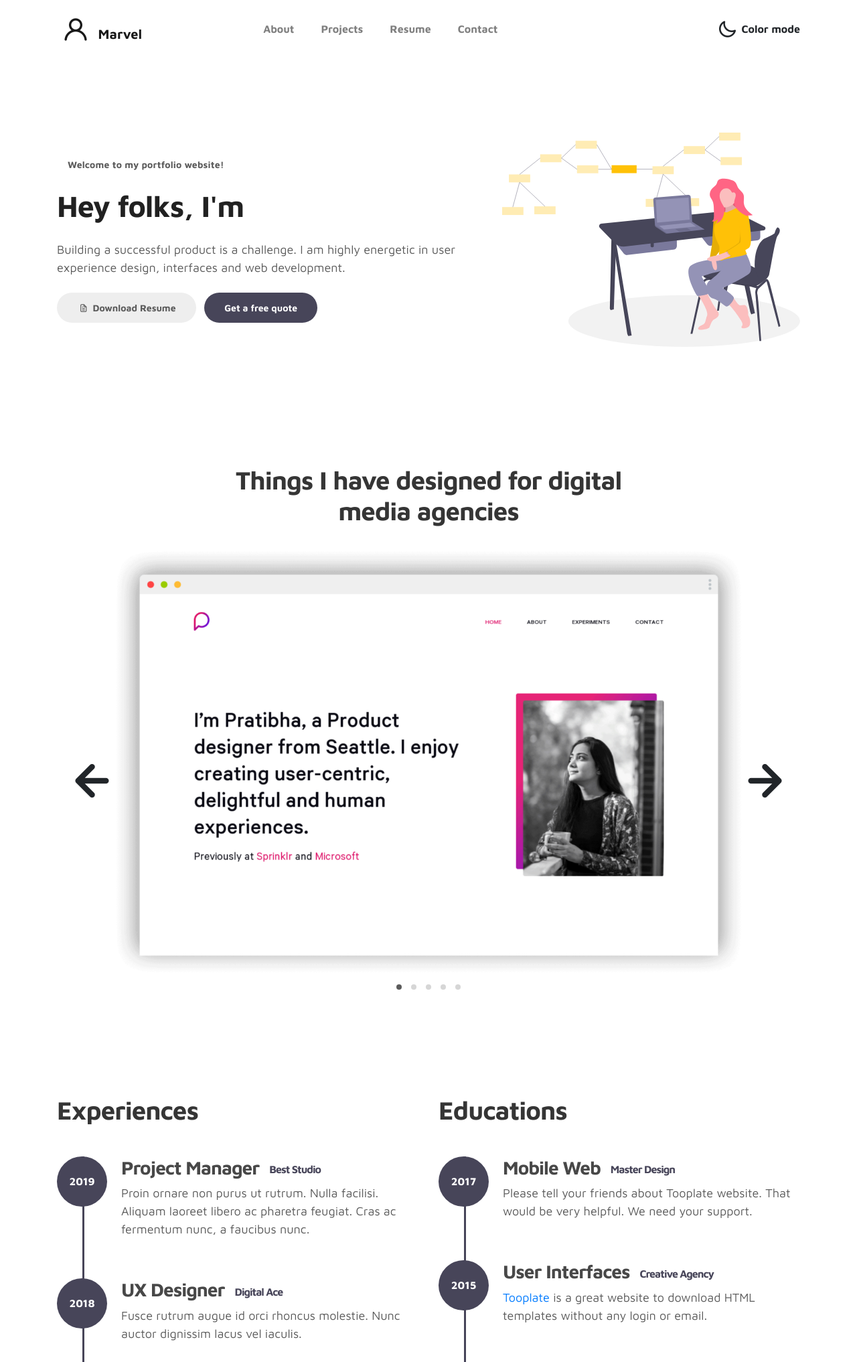
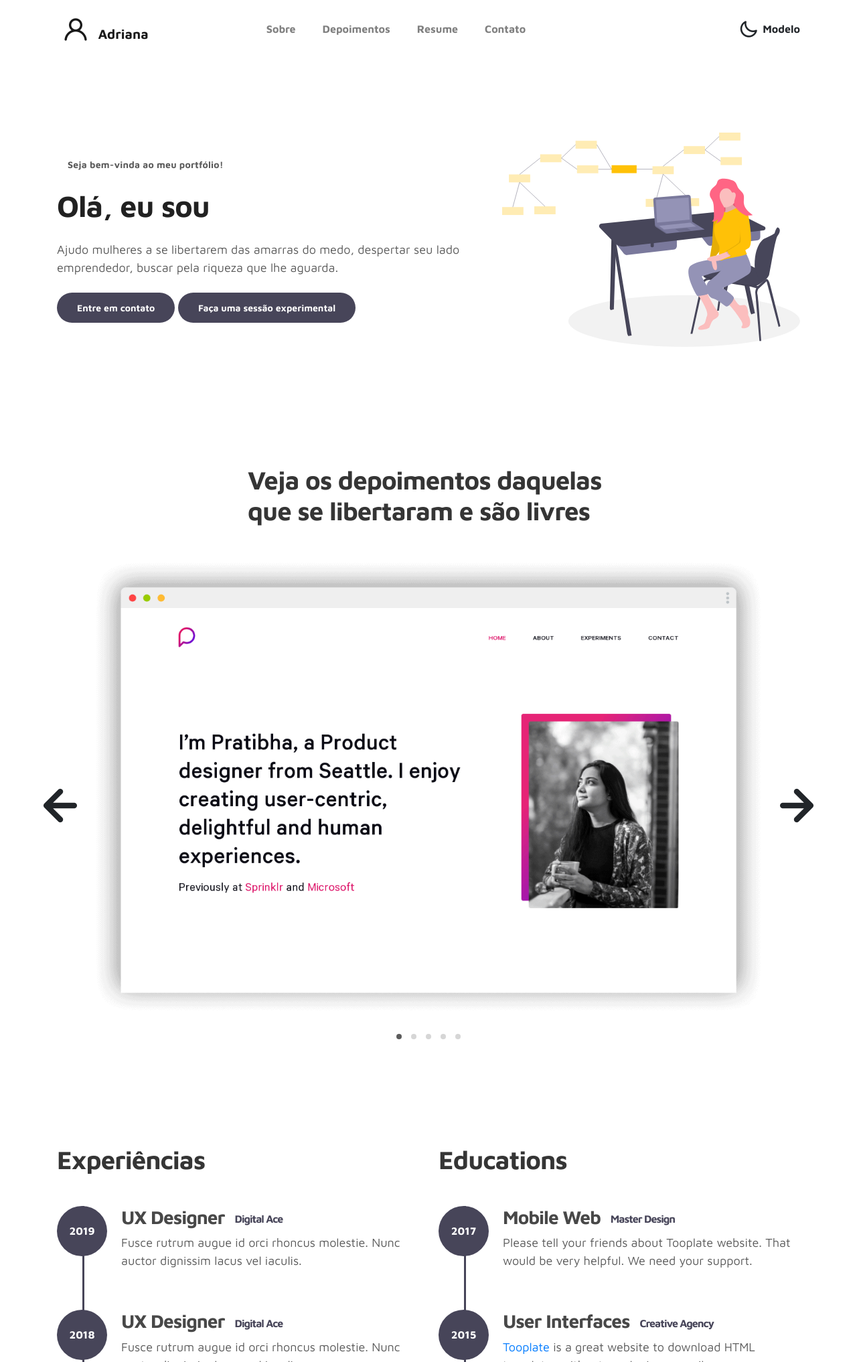
Before and after one commit to ManeCaio/adriana-portf-lio, a plain HTML site: page index.html in a window 1280 px wide. Shown: the top 2034 px of the page at 67% size. Drawn offline with Linux system fonts and the light colour scheme.

Commit message:
Redimencionando layout

```diff
--- a/css/tooplate-style.css
+++ b/css/tooplate-style.css
@@ -115,8 +115,14 @@ b, strong {
   position: relative;
 }
 
+.item {
+  display: flex;
+  padding: 15px;
+  justify-content: center;
+}
+
 .animated-item {
-  color: #ffc200;
+  color: #ff0080;
 }
 
 .animated-item {
@@ -127,7 +133,7 @@ b, strong {
   overflow: hidden;
   position: absolute;
   top: 0;
-  right: 0;
+  right: -25px;
   left: 0;
   animation: BottomTotop 6s linear infinite 0s;
 }
--- a/index.html
+++ b/index.html
@@ -1,5 +1,6 @@
 <!doctype html>
 <html lang="en">
+
 <head>
   <meta charset="utf-8">
   <meta name="viewport" content="width=device-width, initial-scale=1, shrink-to-fit=no">
@@ -24,15 +25,16 @@ https://www.tooplate.com/view/2115-marvel
 
 -->
 </head>
+
 <body>
 
   <!-- MENU -->
   <nav class="navbar navbar-expand-sm navbar-light">
     <div class="container">
-            <a class="navbar-brand" href="index.html"><i class='uil uil-user'></i> Marvel</a>
+      <a class="navbar-brand" href="index.html"><i class='uil uil-user'></i> Adriana</a>
 
-            <button class="navbar-toggler" type="button" data-toggle="collapse" data-target="#navbarNav" aria-controls="navbarNav" aria-expanded="false"
-                aria-label="Toggle navigation">
+      <button class="navbar-toggler" type="button" data-toggle="collapse" data-target="#navbarNav"
+        aria-controls="navbarNav" aria-expanded="false" aria-label="Toggle navigation">
         <span class="navbar-toggler-icon"></span>
         <span class="navbar-toggler-icon"></span>
         <span class="navbar-toggler-icon"></span>
@@ -41,16 +43,16 @@ https://www.tooplate.com/view/2115-marvel
       <div class="collapse navbar-collapse" id="navbarNav">
         <ul class="navbar-nav mx-auto">
           <li class="nav-item">
-                        <a href="#about" class="nav-link"><span data-hover="About">About</span></a>
+            <a href="#about" class="nav-link"><span data-hover="About">Sobre</span></a>
           </li>
           <li class="nav-item">
-                        <a href="#project" class="nav-link"><span data-hover="Projects">Projects</span></a>
+            <a href="#project" class="nav-link"><span data-hover="Projects">Depoimentos</span></a>
           </li>
           <li class="nav-item">
             <a href="#resume" class="nav-link"><span data-hover="Resume">Resume</span></a>
           </li>
           <li class="nav-item">
-                        <a href="#contact" class="nav-link"><span data-hover="Contact">Contact</span></a>
+            <a href="#contact" class="nav-link"><span data-hover="Contact">Contato</span></a>
           </li>
         </ul>
 
@@ -58,7 +60,7 @@ https://www.tooplate.com/view/2115-marvel
           <div class="ml-lg-4">
             <div class="color-mode d-lg-flex justify-content-center align-items-center">
               <i class="color-mode-icon"></i>
-                        Color mode
+              Modelo
             </div>
           </div>
         </ul>
@@ -73,21 +75,24 @@ https://www.tooplate.com/view/2115-marvel
 
         <div class="col-lg-7 col-md-12 col-12 d-flex align-items-center">
           <div class="about-text">
-                        <small class="small-text">Welcome to <span class="mobile-block">my portfolio website!</span></small>
+            <small class="small-text">Seja bem-vinda <span class="mobile-block">ao meu portfólio!</span></small>
             <h1 class="animated animated-text">
-                            <span class="mr-2">Hey folks, I'm</span>
+              <span class="mr-2">Olá, eu sou</span>
               <div class="animated-info">
-                                    <span class="animated-item">Marvel Sann</span>
-                                    <span class="animated-item">Web Designer</span>
-                                    <span class="animated-item">UI Specialist</span>
+                <span class="animated-item">Terapeuta</span>
+                <span class="animated-item">Empreendedora</span>
+                <span class="animated-item">Consteladora</span>
               </div>
             </h1>
 
-                        <p>Building a successful product is a challenge. I am highly energetic in user experience design, interfaces and web development.</p>
+            <p>Ajudo mulheres a se libertarem das amarras
+              do medo, despertar seu lado emprendedor, buscar pela
+              riqueza que lhe aguarda.
+            </p>
 
             <div class="custom-btn-group mt-4">
-                          <a href="#" class="btn mr-lg-2 custom-btn"><i class='uil uil-file-alt'></i> Download Resume</a>
-                          <a href="#contact" class="btn custom-btn custom-btn-bg custom-btn-link">Get a free quote</a>
+              <a href="#" class="btn custom-btn custom-btn-bg custom-btn-link">Entre em contato</a>
+              <a href="#contact" class="btn custom-btn custom-btn-bg custom-btn-link">Faça uma sessão experimental</a>
             </div>
           </div>
         </div>
@@ -107,12 +112,10 @@ https://www.tooplate.com/view/2115-marvel
     <div class="container">
 
       <div class="row">
-                  <div class="col-lg-11 text-center mx-auto col-12">
-
-                      <div class="col-lg-8 mx-auto">
-                        <h2>Things I have designed for digital media agencies</h2>
+        <div class="col-lg-6 mx-auto">
+          <h2>Veja os depoimentos daquelas que se libertaram e são livres</h2>
         </div>
-
+        <div class="col-lg-12 text-center mx-auto col-8">
           <div class="owl-carousel owl-theme">
             <div class="item">
               <div class="project-info">
@@ -156,16 +159,17 @@ https://www.tooplate.com/view/2115-marvel
       <div class="row">
 
         <div class="col-lg-6 col-12">
-                  <h2 class="mb-4">Experiences</h2>
+          <h2 class="mb-4">Experiências</h2>
 
           <div class="timeline">
+
             <div class="timeline-wrapper">
               <div class="timeline-yr">
                 <span>2019</span>
               </div>
               <div class="timeline-info">
-                                  <h3><span>Project Manager</span><small>Best Studio</small></h3>
-                                  <p>Proin ornare non purus ut rutrum. Nulla facilisi. Aliquam laoreet libero ac pharetra feugiat. Cras ac fermentum nunc, a faucibus nunc.</p>
+                <h3><span>UX Designer</span><small>Digital Ace</small></h3>
+                <p>Fusce rutrum augue id orci rhoncus molestie. Nunc auctor dignissim lacus vel iaculis.</p>
               </div>
             </div>
 
@@ -185,7 +189,8 @@ https://www.tooplate.com/view/2115-marvel
               </div>
               <div class="timeline-info">
                 <h3><span>UI Freelancer</h3>
-                                <p>Sed fringilla vitae enim sit amet cursus. Sed cursus dictum tortor quis pharetra. Pellentesque habitant morbi tristique senectus et netus et malesuada fames ac turpis egestas.</p>
+                <p>Sed fringilla vitae enim sit amet cursus. Sed cursus dictum tortor quis pharetra. Pellentesque
+                  habitant morbi tristique senectus et netus et malesuada fames ac turpis egestas.</p>
               </div>
             </div>
 
@@ -195,7 +200,8 @@ https://www.tooplate.com/view/2115-marvel
               </div>
               <div class="timeline-info">
                 <h3><span>Junior Designer<small>Crafted Co.</small></h3>
-                                <p>Cras scelerisque scelerisque condimentum. Nullam at volutpat mi. Nunc auctor ipsum eget magna consequat viverra.</p>
+                <p>Cras scelerisque scelerisque condimentum. Nullam at volutpat mi. Nunc auctor ipsum eget magna
+                  consequat viverra.</p>
               </div>
             </div>
 
@@ -212,7 +218,8 @@ https://www.tooplate.com/view/2115-marvel
               </div>
               <div class="timeline-info">
                 <h3><span>Mobile Web</span><small>Master Design</small></h3>
-                                  <p>Please tell your friends about Tooplate website. That would be very helpful. We need your support.</p>
+                <p>Please tell your friends about Tooplate website. That would be very helpful. We need your support.
+                </p>
               </div>
             </div>
 
@@ -222,7 +229,8 @@ https://www.tooplate.com/view/2115-marvel
               </div>
               <div class="timeline-info">
                 <h3><span>User Interfaces</span><small>Creative Agency</small></h3>
-                                <p><a rel="nofollow" href="https://www.facebook.com/tooplate">Tooplate</a> is a great website to download HTML templates without any login or email.</p>
+                <p><a rel="nofollow" href="https://www.facebook.com/tooplate">Tooplate</a> is a great website to
+                  download HTML templates without any login or email.</p>
               </div>
             </div>
 
@@ -232,7 +240,8 @@ https://www.tooplate.com/view/2115-marvel
               </div>
               <div class="timeline-info">
                 <h3><span>Artwork Design</span><small>New Art School</small></h3>
-                                <p>You can freely use Tooplate's templates for your business or personal sites. You cannot redistribute this template without a permission.</p>
+                <p>You can freely use Tooplate's templates for your business or personal sites. You cannot redistribute
+                  this template without a permission.</p>
               </div>
             </div>
 
@@ -250,7 +259,9 @@ https://www.tooplate.com/view/2115-marvel
 
         <div class="col-lg-5 mr-lg-5 col-12">
           <div class="google-map w-100">
-              <iframe src="https://www.google.com/maps/embed?pb=!1m18!1m12!1m3!1d12088.558402180099!2d-73.99373482142036!3d40.75895421922642!2m3!1f0!2f0!3f0!3m2!1i1024!2i768!4f13.1!3m3!1m2!1s0x89c25855b8fb3083%3A0xa0f9aef176042a5c!2sTheater+District%2C+New+York%2C+NY%2C+USA!5e0!3m2!1sen!2smm!4v1549875377188" width="400" height="300" frameborder="0" style="border:0" allowfullscreen></iframe>
+            <iframe
+              src="https://www.google.com/maps/embed?pb=!1m18!1m12!1m3!1d12088.558402180099!2d-73.99373482142036!3d40.75895421922642!2m3!1f0!2f0!3f0!3m2!1i1024!2i768!4f13.1!3m3!1m2!1s0x89c25855b8fb3083%3A0xa0f9aef176042a5c!2sTheater+District%2C+New+York%2C+NY%2C+USA!5e0!3m2!1sen!2smm!4v1549875377188"
+              width="400" height="300" frameborder="0" style="border:0" allowfullscreen></iframe>
           </div>
 
           <div class="contact-info d-flex justify-content-between align-items-center py-4 px-lg-5">
@@ -261,9 +272,12 @@ https://www.tooplate.com/view/2115-marvel
             </div>
 
             <ul class="social-links">
-                     <li><a href="#" class="uil uil-dribbble" data-toggle="tooltip" data-placement="left" title="Dribbble"></a></li>
-                     <li><a href="#" class="uil uil-instagram" data-toggle="tooltip" data-placement="left" title="Instagram"></a></li>
-                     <li><a href="#" class="uil uil-youtube" data-toggle="tooltip" data-placement="left" title="Youtube"></a></li>
+              <li><a href="#" class="uil uil-dribbble" data-toggle="tooltip" data-placement="left" title="Dribbble"></a>
+              </li>
+              <li><a href="#" class="uil uil-instagram" data-toggle="tooltip" data-placement="left"
+                  title="Instagram"></a></li>
+              <li><a href="#" class="uil uil-youtube" data-toggle="tooltip" data-placement="left" title="Youtube"></a>
+              </li>
             </ul>
           </div>
         </div>
@@ -304,8 +318,9 @@ https://www.tooplate.com/view/2115-marvel
       <div class="row">
 
         <div class="col-lg-12 col-12">
-                        <p class="copyright-text text-center">Copyright &copy; 2019 Company Name . All rights reserved</p>
-                        <p class="copyright-text text-center">Designed by <a rel="nofollow" href="https://www.facebook.com/tooplate">Tooplate</a></p>
+          <p class="copyright-text text-center">Copyright &copy; 2024 Todos os direitos reservados</p>
+          <p class="copyright-text text-center">Caio Filardis<a rel="nofollow"
+              href="https://www.facebook.com/tooplate"> Tooplate</a></p>
         </div>
 
       </div>
@@ -322,4 +337,5 @@ https://www.tooplate.com/view/2115-marvel
   <script src="js/custom.js"></script>
 
 </body>
+
 </html>
```
Also changed, not shown: ABOUT THIS TEMPLATE.txt (deleted). Lines whose indentation alone changed are shown as unchanged.
